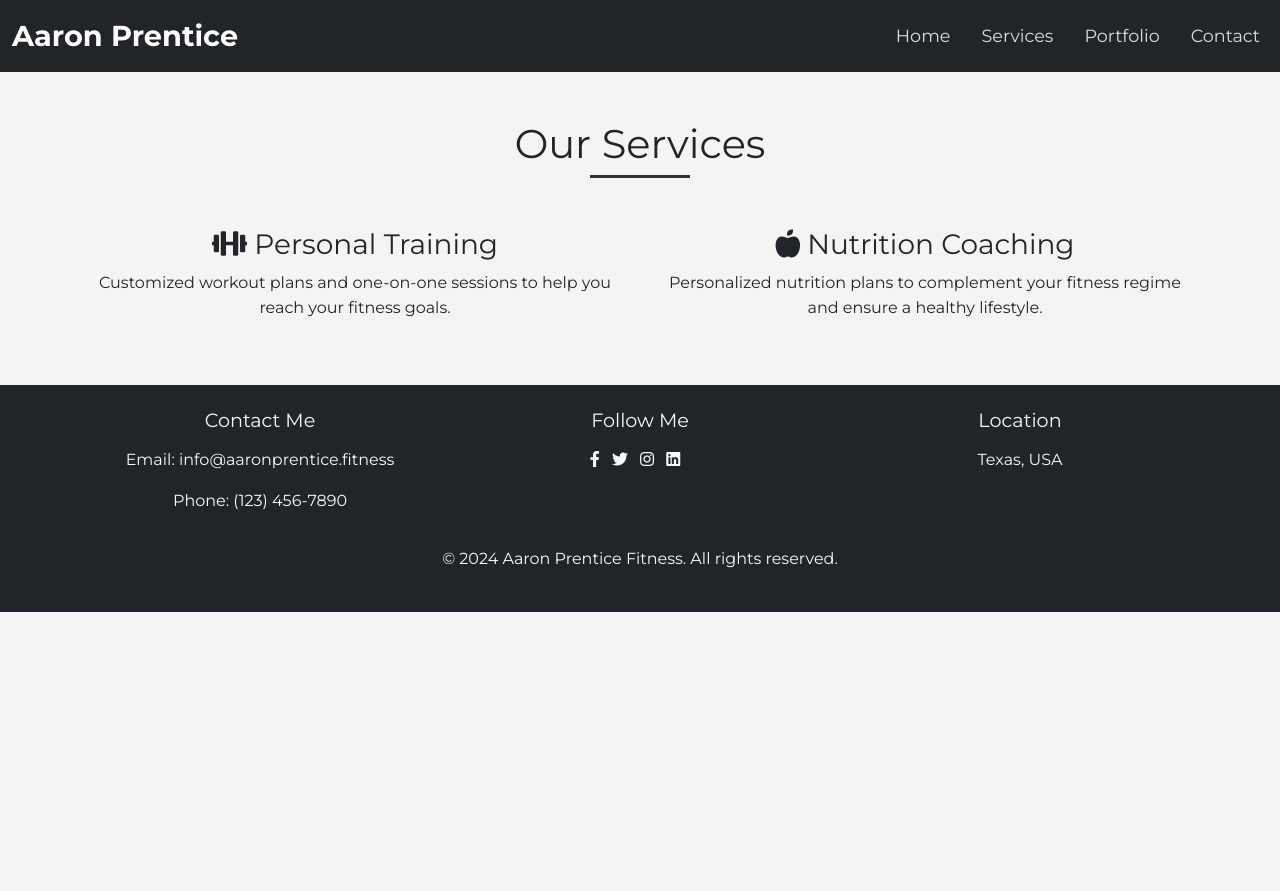
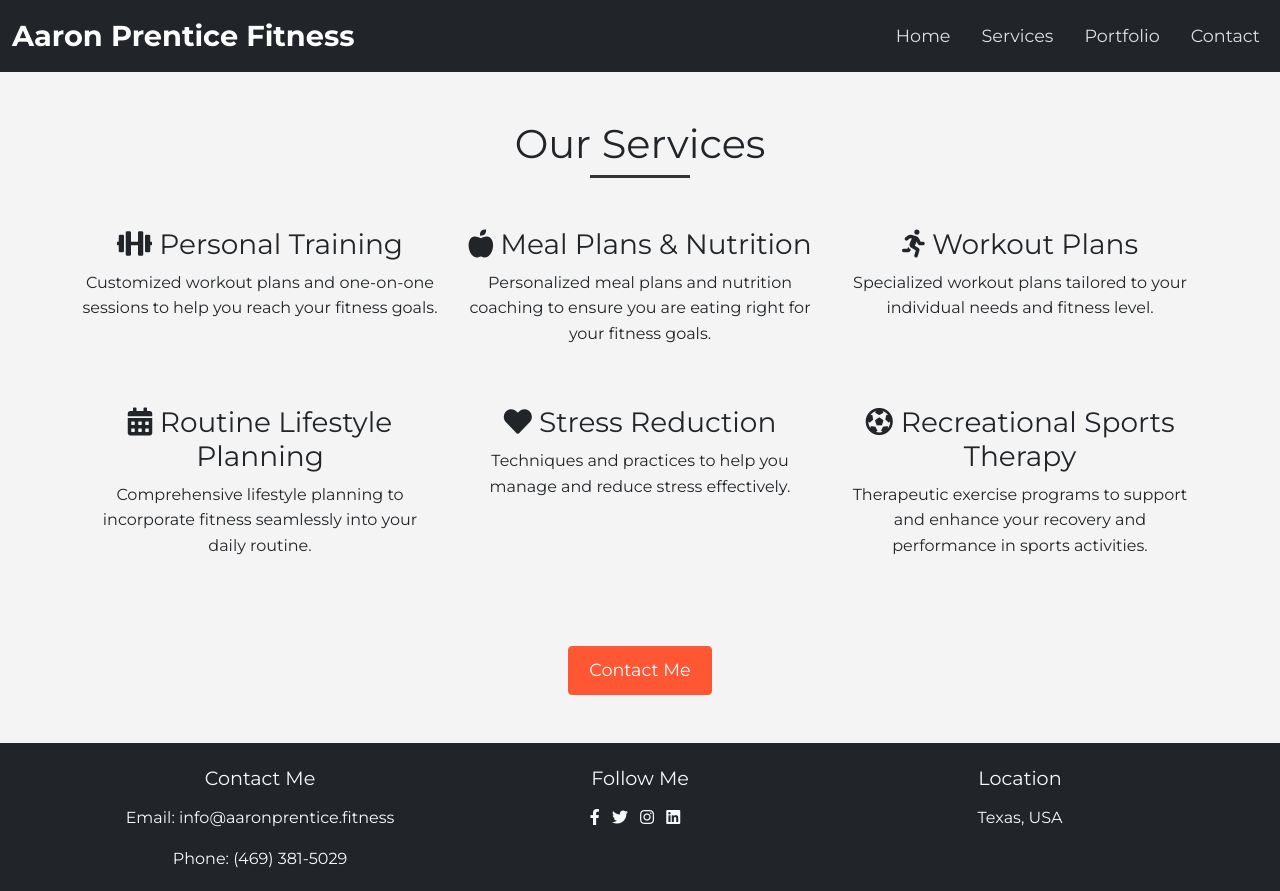
Before and after one commit to Camwp/aaronprentice.fitness, a plain HTML site: page services.html in a window 1280 px wide. Shown: the top 891 px of the page. Before the commit the page ends 800 px from the top, so only its background shows below. Drawn offline with nearby package versions, Linux system fonts and the light colour scheme.

Commit message:
number and clients

```diff
--- a/services.html
+++ b/services.html
@@ -16,7 +16,7 @@
     <!-- Navigation -->
     <nav class="navbar navbar-expand-lg navbar-dark bg-dark">
         <div class="container-fluid">
-            <a class="navbar-brand" href="index.html">Aaron Prentice</a>
+            <a class="navbar-brand" href="index.html">Aaron Prentice Fitness</a>
             <button class="navbar-toggler" type="button" data-bs-toggle="collapse" data-bs-target="#navbarNav"
                 aria-controls="navbarNav" aria-expanded="false" aria-label="Toggle navigation">
                 <span class="navbar-toggler-icon"></span>
@@ -35,7 +35,6 @@
                     <li class="nav-item">
                         <a class="nav-link" href="contact.html">Contact</a>
                     </li>
-
                 </ul>
             </div>
         </div>
@@ -45,16 +44,38 @@
     <section id="services" class="container text-center py-5">
         <h2>Our Services</h2>
         <div class="row">
-            <div class="col-md-6">
+            <div class="col-md-4 mb-4">
                 <h3><i class="fas fa-dumbbell"></i> Personal Training</h3>
                 <p>Customized workout plans and one-on-one sessions to help you reach your fitness goals.</p>
             </div>
-            <div class="col-md-6">
-                <h3><i class="fas fa-apple-alt"></i> Nutrition Coaching</h3>
-                <p>Personalized nutrition plans to complement your fitness regime and ensure a healthy lifestyle.</p>
+            <div class="col-md-4 mb-4">
+                <h3><i class="fas fa-apple-alt"></i> Meal Plans & Nutrition</h3>
+                <p>Personalized meal plans and nutrition coaching to ensure you are eating right for your fitness goals.
+                </p>
+            </div>
+            <div class="col-md-4 mb-4">
+                <h3><i class="fas fa-running"></i> Workout Plans</h3>
+                <p>Specialized workout plans tailored to your individual needs and fitness level.</p>
+            </div>
+            <div class="col-md-4 mb-4">
+                <h3><i class="fas fa-calendar-alt"></i> Routine Lifestyle Planning</h3>
+                <p>Comprehensive lifestyle planning to incorporate fitness seamlessly into your daily routine.</p>
+            </div>
+            <div class="col-md-4 mb-4">
+                <h3><i class="fas fa-heart"></i> Stress Reduction</h3>
+                <p>Techniques and practices to help you manage and reduce stress effectively.</p>
+            </div>
+            <div class="col-md-4 mb-4">
+                <h3><i class="fas fa-futbol"></i> Recreational Sports Therapy</h3>
+                <p>Therapeutic exercise programs to support and enhance your recovery and performance in
+                    sports activities.</p>
             </div>
         </div>
+        <div class="mt-5">
+            <a href="contact.html#consultation" class="btn btn-primary">Contact Me</a>
+        </div>
     </section>
+
 
     <footer class="text-center py-4 bg-dark text-light">
         <div class="container">
@@ -62,7 +83,7 @@
                 <div class="col-md-4 mb-3">
                     <h5>Contact Me</h5>
                     <p>Email: info@aaronprentice.fitness</p>
-                    <p>Phone: (123) 456-7890</p>
+                    <p>Phone: (469) 381-5029</p>
                 </div>
                 <div class="col-md-4 mb-3">
                     <h5>Follow Me</h5>
```
Also changed, not shown: contact.html (+8 -1 lines), index.html (+14 -7 lines), portfolio.html (+4 -1 lines).
